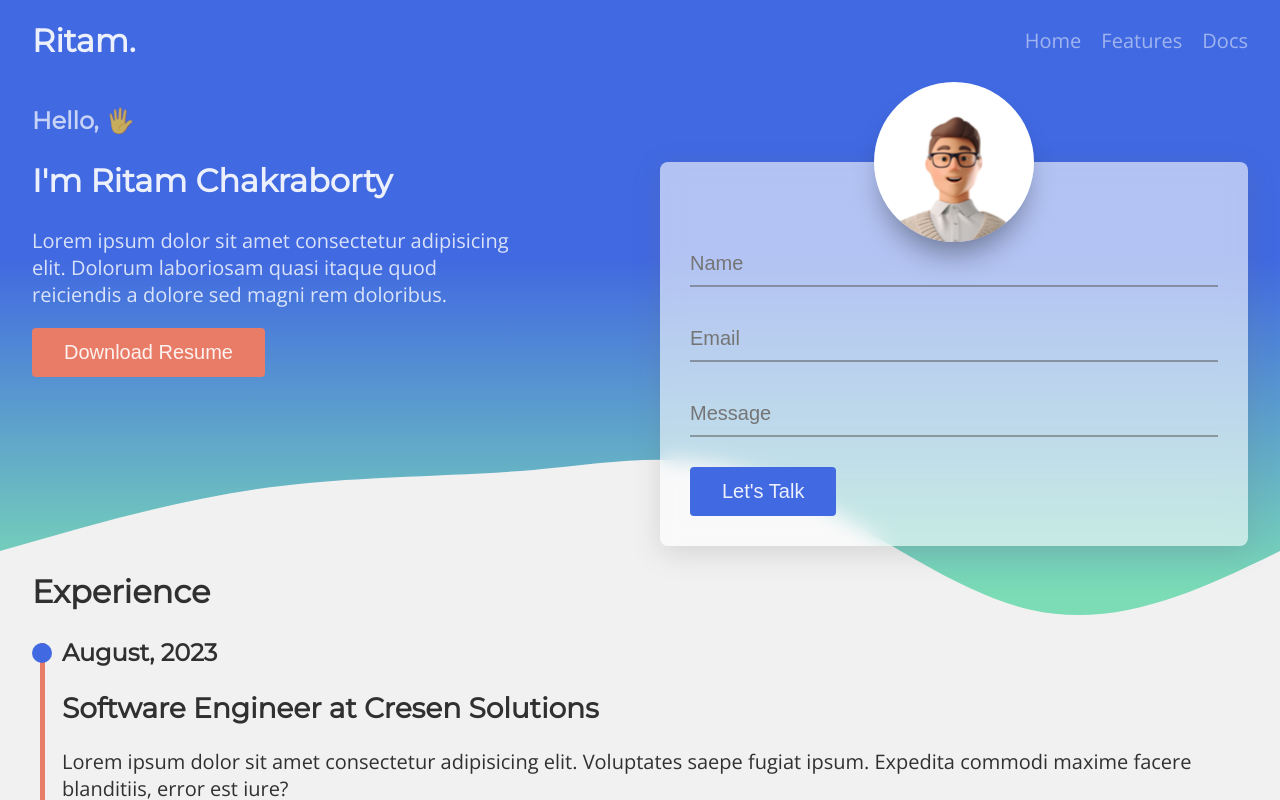
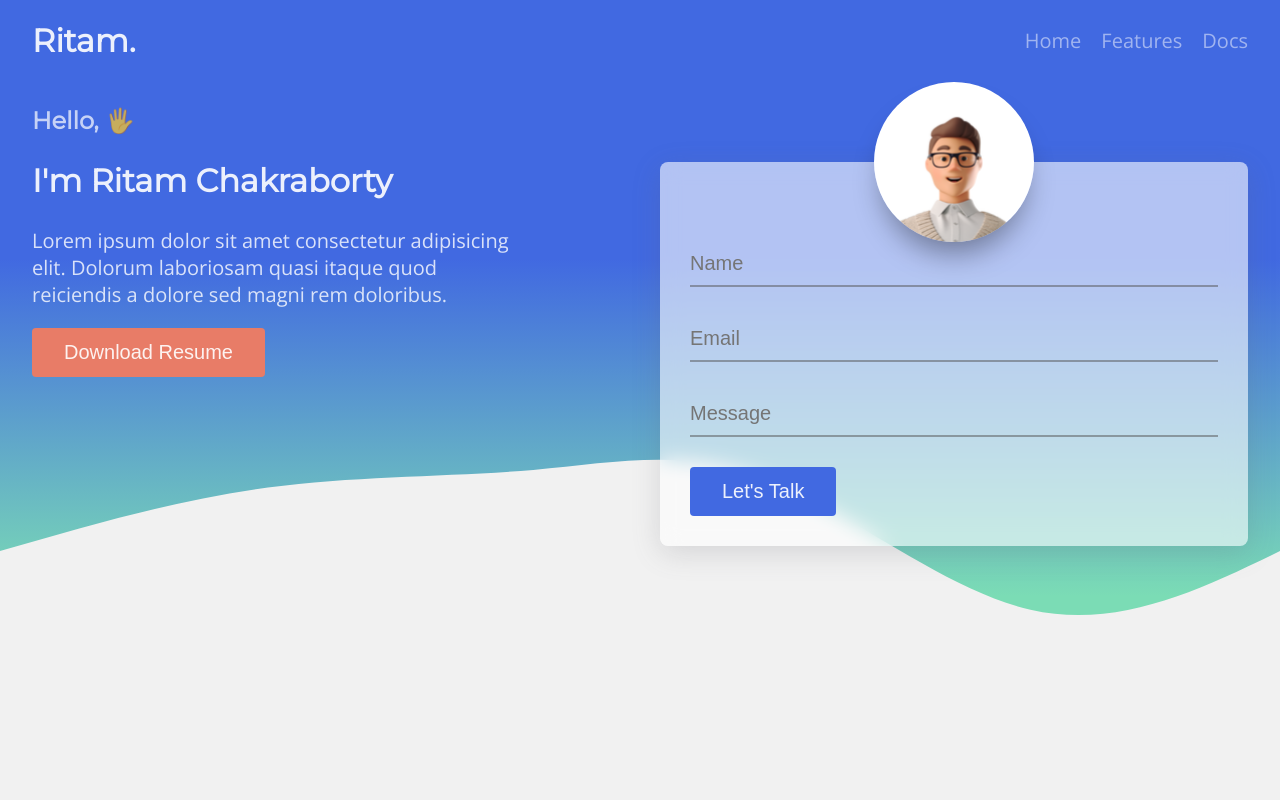
Before and after one commit to RitamChakraborty/RitamChakraborty.github.io, a React (Vite) app: page / in a window 1280 px wide. Shown: the top 800 px of the page. Built offline with nearby package versions, Linux system fonts and the light colour scheme.

Commit message:
Set landing section hight to 100svh

```diff
--- a/src/sections/landing/index.scss
+++ b/src/sections/landing/index.scss
@@ -2,6 +2,7 @@
     display: grid;
     gap: calc(var(--gap) * 2);
     align-items: start;
+    height: 100svh;
 }
 
 #Landing>.description {
```
